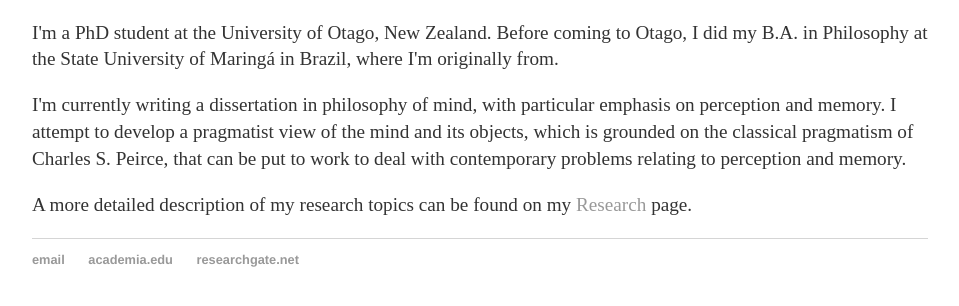
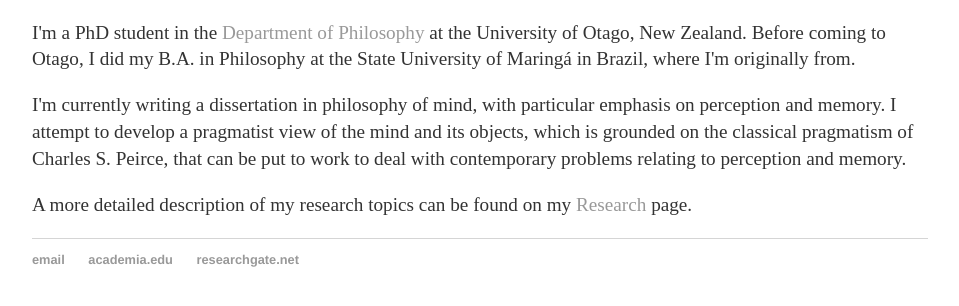
Before and after one commit to andresantanna/andresantanna.github.io, a Jekyll site: the page built from index.html, in a window 1280 px wide, cut to the strip 435-741 px from the top of the page. Shown: the whole strip, without its empty margins (160-1119 px from the left). Built offline with Jekyll 4.4.1, drawn with Linux system fonts in a browser that asks for light colours.

Commit message:
Update index.html

```diff
--- a/index.html
+++ b/index.html
@@ -5,7 +5,7 @@ title: André Sant'Anna - Philosophy
 <div class="blurb">
 	<h1>André Sant'Anna</h1>
 	<p style="background-color:grey"> <center><img src="foto2.png" height="230px" width="180px" border="2px"></center> </p>
-	    <p>I'm a PhD student at the University of Otago, New Zealand. Before coming to Otago, I did my B.A. in Philosophy at the State University of Maringá in Brazil, where I'm originally from.</p>
+	    <p>I'm a PhD student in the <a href="http://www.otago.ac.nz/philosophy/">Department of Philosophy</a> at the University of Otago, New Zealand. Before coming to Otago, I did my B.A. in Philosophy at the State University of Maringá in Brazil, where I'm originally from.</p>
 <p>I'm currently writing a dissertation in philosophy of mind, with particular emphasis on perception and memory. I attempt to develop a pragmatist view of the mind and its objects, which is grounded on the classical pragmatism of Charles S. Peirce, that can be put to work to deal with contemporary problems relating to perception and memory.</p>
 <p>A more detailed description of my research topics can be found on my <a href="/research">Research</a> page.</p>
 
```
